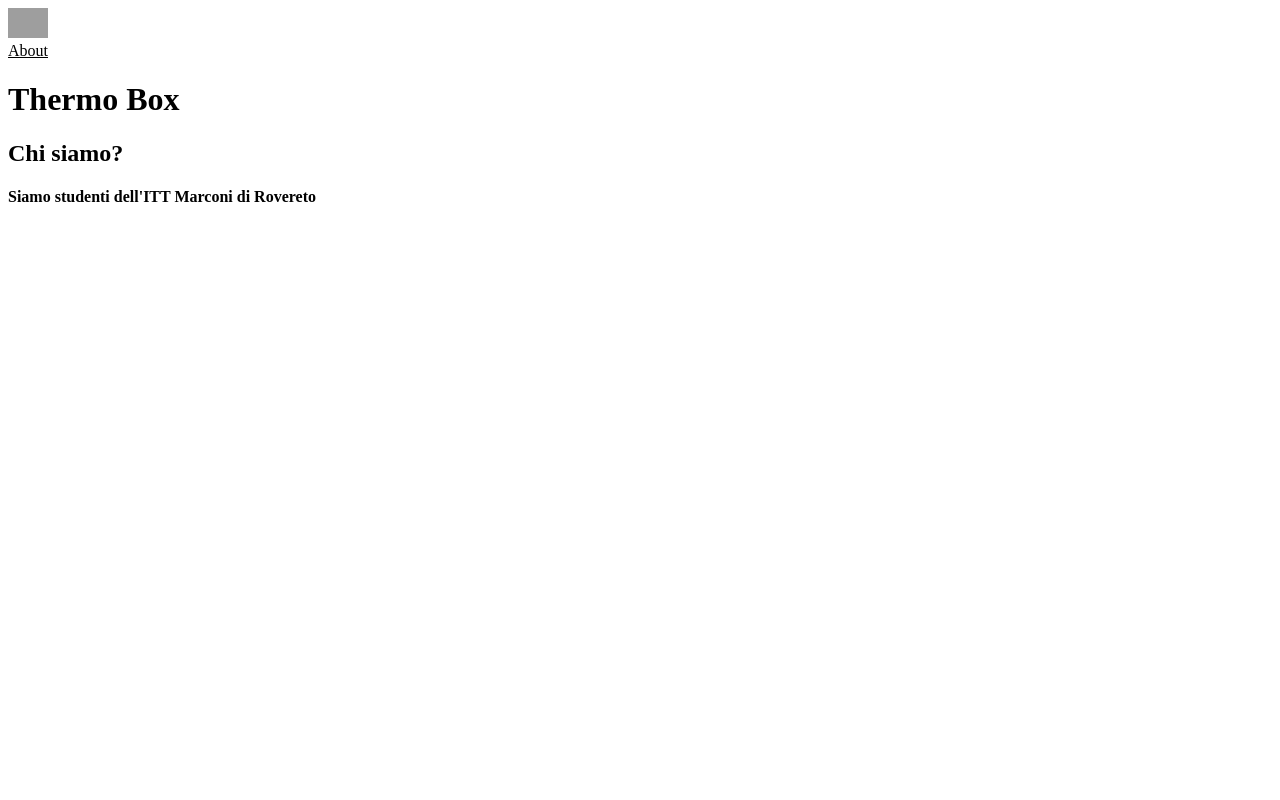
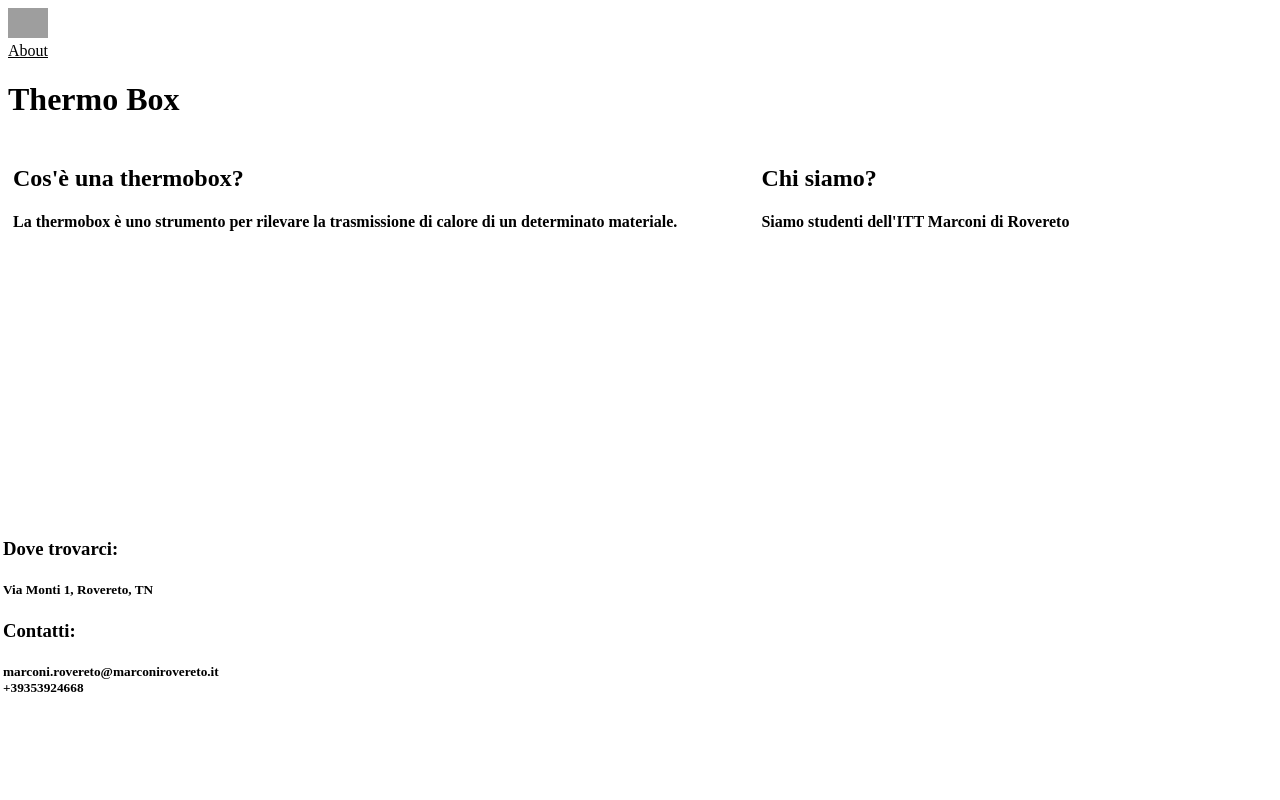
Before and after one commit to GioBeo09/secondo-progetto, a plain HTML site: page index.html in a window 1280 px wide. Shown: the top 800 px of the page. Drawn offline with Linux system fonts and the light colour scheme; grey boxes are pictures that could not be loaded.

Commit message:
feat: aggiungo blocchi in linea

```diff
--- a/style.css
+++ b/style.css
@@ -5,3 +5,25 @@
 *{
     color:#000000;
 }
+
+main {
+	color:black;
+	text-align:left;
+	padding:5px;
+	display:block;
+
+}
+
+aside {
+	padding:5px;
+	width:40%;
+	display:block;
+    float:right
+}
+
+footer {
+    padding:5px;
+	width:100%;
+	display:block;
+    float:right
+}
```
